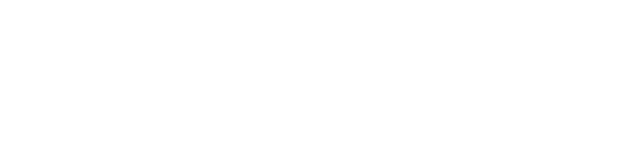
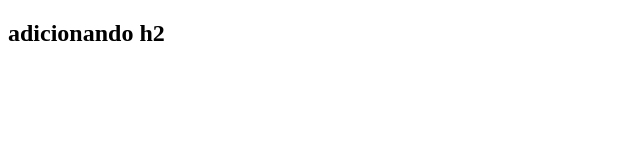
Before and after one commit to vitorlbrasil/ProjetoGit, a plain HTML site: page index.html in a window 1280 px wide. Shown: the whole page, without its empty margins (0-640 px from the left). Drawn offline with Linux system fonts and the light colour scheme.

Commit message:
adicionando h2 ao html

```diff
--- a/index.html
+++ b/index.html
@@ -11,5 +11,5 @@
 <body>
 
 </body>
-
+    <h2>adicionando h2</h2>
 </html>
```
